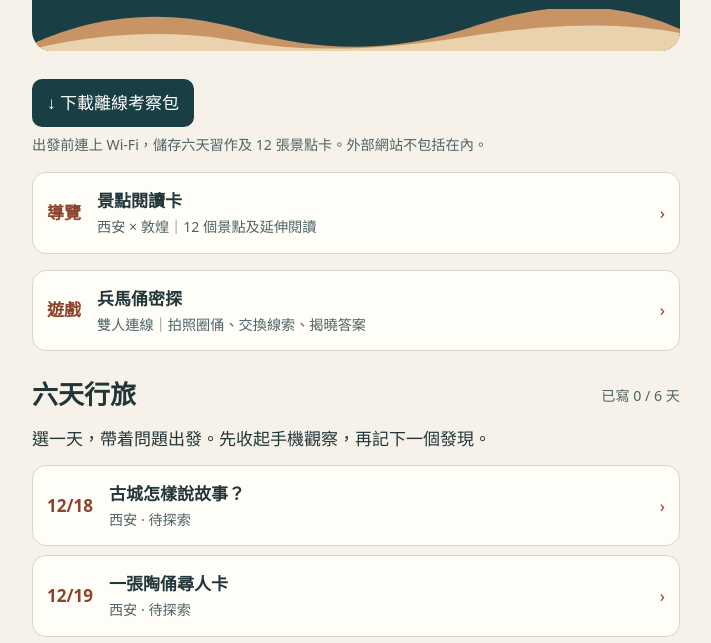
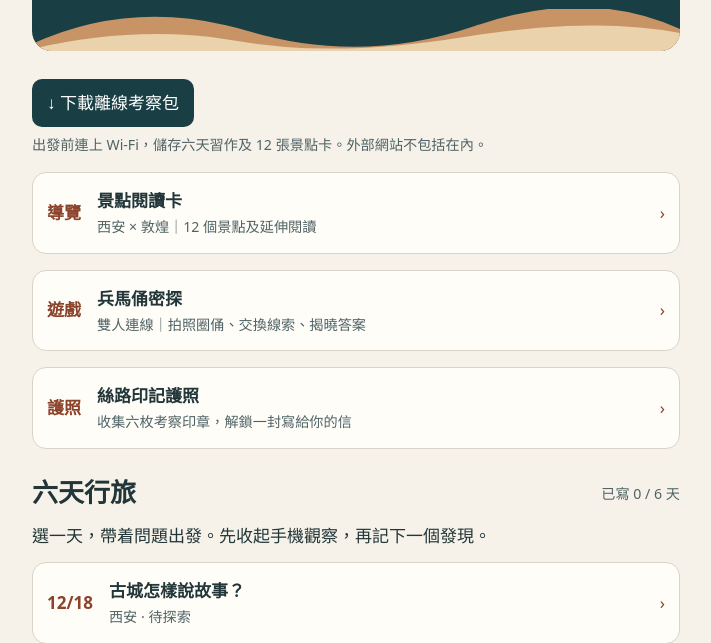
Before and after one commit to ryanlikwunyin/-, a plain HTML site: page index.html in a window 1280 px wide. Shown: the part 162-805 px from the top of the page, without its empty margins (284-995 px from the left). Drawn offline with Linux system fonts and the light colour scheme.

Commit message:
Update index.html

```diff
--- a/index.html
+++ b/index.html
@@ -118,7 +118,7 @@ footer{margin-top:18px;font-size:13px}
   };
 })();
 </script>
-  <a href="./places.html" class="card" style="text-decoration:none;margin:16px 0"><span class="date">導覽</span><span><strong>景點閱讀卡</strong><small>西安 × 敦煌｜12 個景點及延伸閱讀</small></span><span class="arrow">›</span></a><a href="./detective.html" class="card" style="text-decoration:none;margin:0 0 16px"><span class="date">遊戲</span><span><strong>兵馬俑密探</strong><small>雙人連線｜拍照圈俑、交換線索、揭曉答案</small></span><span class="arrow">›</span></a>
+  <a href="./places.html" class="card" style="text-decoration:none;margin:16px 0"><span class="date">導覽</span><span><strong>景點閱讀卡</strong><small>西安 × 敦煌｜12 個景點及延伸閱讀</small></span><span class="arrow">›</span></a><a href="./detective.html" class="card" style="text-decoration:none;margin:0 0 16px"><span class="date">遊戲</span><span><strong>兵馬俑密探</strong><small>雙人連線｜拍照圈俑、交換線索、揭曉答案</small></span><span class="arrow">›</span></a><a href="./stamps.html" class="card" style="text-decoration:none;margin:0 0 16px"><span class="date">護照</span><span><strong>絲路印記護照</strong><small>收集六枚考察印章，解鎖一封寫給你的信</small></span><span class="arrow">›</span></a>
   <div class="bar"><h2>六天行旅</h2><small id="progress"></small></div>
   <p>選一天，帶着問題出發。先收起手機觀察，再記下一個發現。</p>
   <div id="cards"></div>
```
